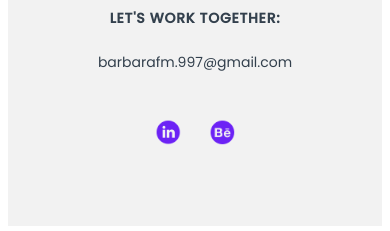
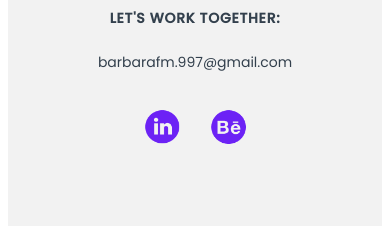
Before and after one commit to BarbaraMarcelino/projeto, a Jekyll site: the page built from index.html, in a window 390 px wide and 1400 px high, scrolled down 220 px. Shown: the part 1166-1397 px from the top of the window. Built offline with Jekyll 4.4.1, drawn with Linux system fonts in a browser that asks for light colours.

Commit message:
New Base Styles

```diff
--- a/assets/main.scss
+++ b/assets/main.scss
@@ -47,7 +47,12 @@
 	text-transform: uppercase;
 }
 
-/*Estrutura*/
+@mixin footer-style {
+	background: #F2F2F2;
+	text-align: center;
+}
+
+/*Base-Styles*/
 body {
 	font-family: $myFont;
 }
@@ -162,14 +167,14 @@
 	display: none;
 }
 
-/*Homepage - Header*/
+/*Header*/
 header {
 	width: $width-size-2;
 }
 
 .container-intro {
+	position: relative;
 	padding-top: 250px;
-	position: relative;
 }
 
 .container-intro > h2 {
@@ -178,9 +183,9 @@
 }
 
 .seta {
-    padding-top: 45px;
+	display: flex;
+	padding-top: 45px;
 	justify-content: center;
-	display: flex;
 }
 
 .seta img {
@@ -191,8 +196,8 @@
 .ilustracao {
 	position: absolute;
 	@include width-height;
+	top: 10%;
 	right: 10%;
-	top: 10%;
 	z-index: -1;
 }
 
@@ -203,7 +208,7 @@
     padding-bottom: 150px;
 }
 
-/*Página Projects*/
+/*Projects*/
 .container {
     display: grid;
 	grid-template-columns: auto auto;
@@ -301,8 +306,7 @@
 
 /*Footer*/
 .container-letter {
-	background: $background-color;
-	text-align: $center-text;
+	@include footer-style;
 	padding-top: 5%;
 	padding-bottom: 1%;
 }
@@ -320,13 +324,12 @@
 }
 
 .footer-container {
-	background: $background-color;
 	display: block;
+	@include footer-style;
 	width: $width-size-2;
 	height: auto;
 	padding-top: 15px;
 	padding-bottom: 60px;
-	text-align: $center-text;
 }
 
 .footer1 p {
@@ -377,6 +380,7 @@
 }
 
 @media (max-width: 720px) {
+
 	/*menu*/
 	.navigation {
 
@@ -403,7 +407,6 @@
 		.iconcross {
 			position: absolute;
 			display: block;
-			position: absolute;
 			right: 0;
 			top: 0;
 			width: 4%;
@@ -588,6 +591,6 @@
 	}
 
 	.linkedin, .behance {
-		width: 7%;
+		width: 10%;
 	}
 }
```
